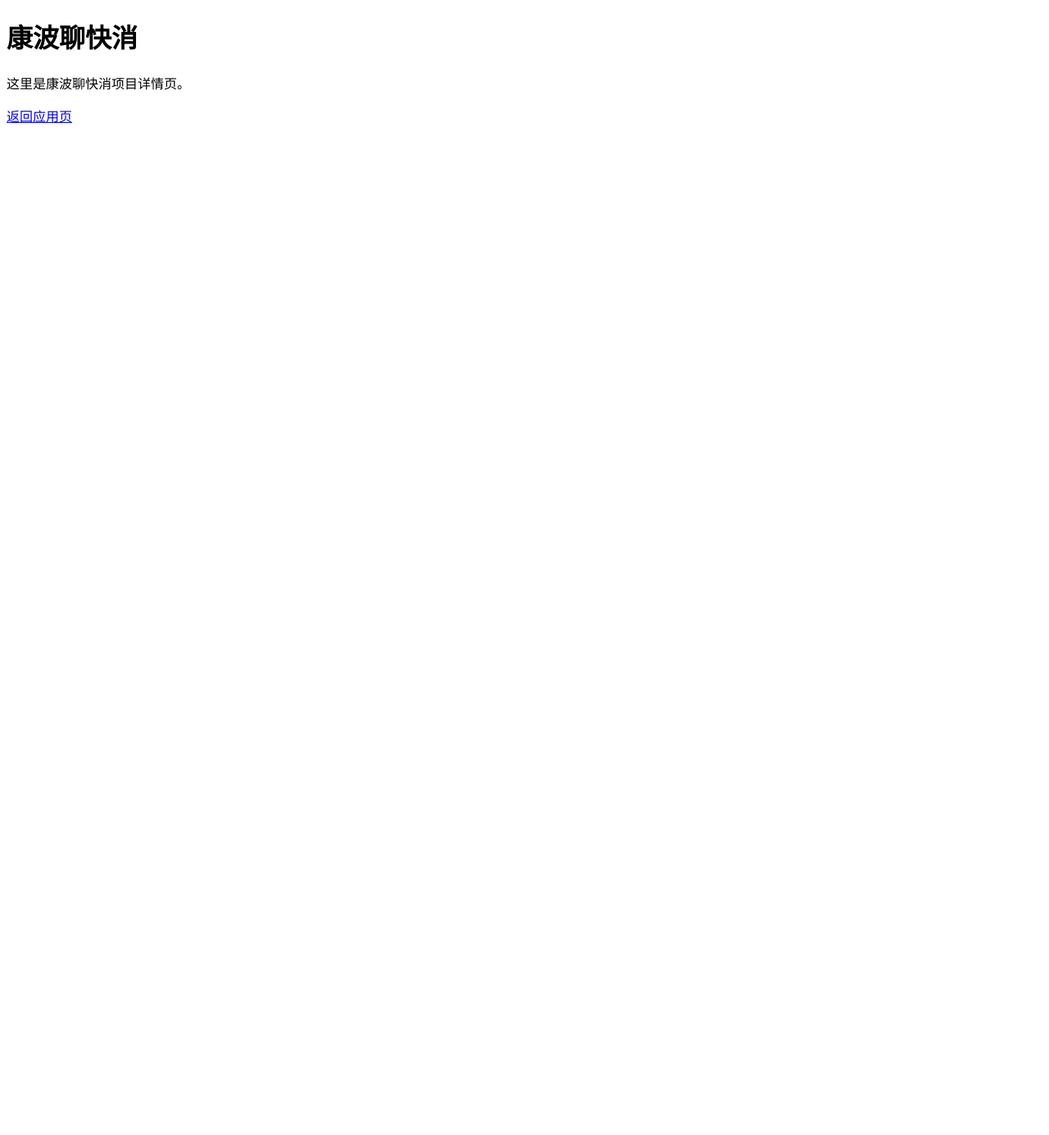
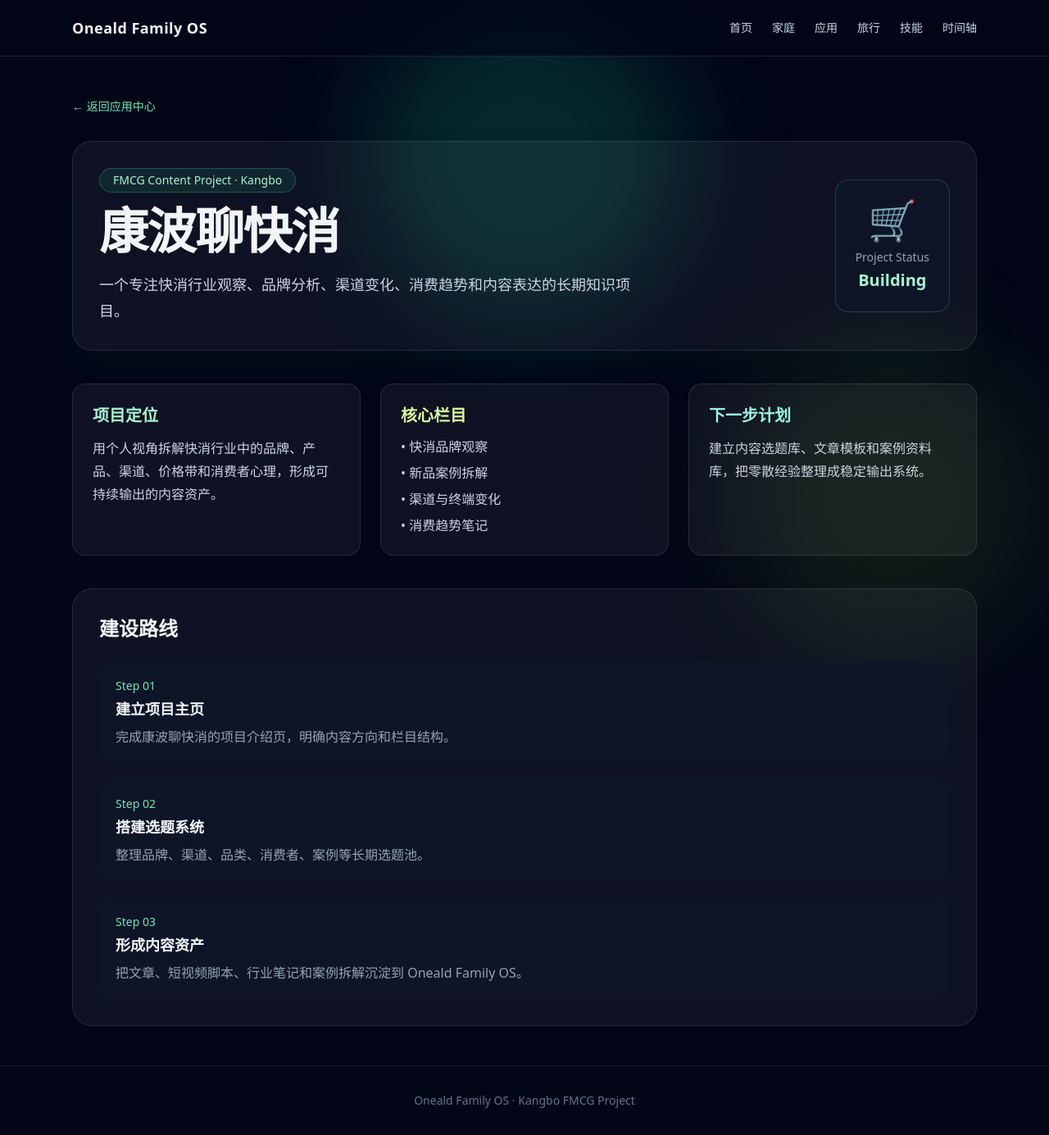
Before and after one commit to paulkang666/oneald, a website: page kangbo.html in a window 1280 px wide. Shown: the whole page at 82% size. Before the commit the page ends 800 px from the top, so only its background shows below. Drawn offline with nearby package versions, Linux system fonts and the light colour scheme.

Commit message:
Upgrade kangbo project detail page design

```diff
--- a/kangbo.html
+++ b/kangbo.html
@@ -1,12 +1,131 @@
 <!DOCTYPE html>
 <html lang="zh-CN">
 <head>
-  <meta charset="UTF-8">
+  <meta charset="UTF-8" />
+  <meta name="viewport" content="width=device-width, initial-scale=1.0" />
   <title>康波聊快消 - Oneald Family OS</title>
+  <script src="https://cdn.tailwindcss.com"></script>
 </head>
-<body>
-  <h1>康波聊快消</h1>
-  <p>这里是康波聊快消项目详情页。</p>
-  <a href="apps.html">返回应用页</a>
+
+<body class="min-h-screen bg-slate-950 text-slate-100">
+  <!-- 背景光效 -->
+  <div class="fixed inset-0 -z-10">
+    <div class="absolute top-0 left-1/2 h-96 w-96 -translate-x-1/2 rounded-full bg-emerald-500/20 blur-3xl"></div>
+    <div class="absolute bottom-0 right-0 h-96 w-96 rounded-full bg-lime-500/10 blur-3xl"></div>
+  </div>
+
+  <!-- 顶部导航 -->
+  <header class="border-b border-white/10 bg-slate-950/70 backdrop-blur">
+    <div class="mx-auto flex max-w-6xl items-center justify-between px-6 py-5">
+      <a href="index.html" class="text-lg font-bold tracking-wide">
+        Oneald Family OS
+      </a>
+
+      <nav class="hidden gap-6 text-sm text-slate-300 md:flex">
+        <a href="index.html" class="hover:text-white">首页</a>
+        <a href="family.html" class="hover:text-white">家庭</a>
+        <a href="apps.html" class="hover:text-white">应用</a>
+        <a href="travel.html" class="hover:text-white">旅行</a>
+        <a href="skills.html" class="hover:text-white">技能</a>
+        <a href="timeline.html" class="hover:text-white">时间轴</a>
+      </nav>
+    </div>
+  </header>
+
+  <!-- 主体 -->
+  <main class="mx-auto max-w-6xl px-6 py-12">
+    <!-- 返回 -->
+    <a href="apps.html" class="mb-8 inline-flex items-center text-sm text-emerald-300 hover:text-white">
+      ← 返回应用中心
+    </a>
+
+    <!-- Hero -->
+    <section class="rounded-3xl border border-white/10 bg-white/5 p-8 shadow-2xl shadow-emerald-950/30">
+      <div class="flex flex-col gap-8 md:flex-row md:items-center md:justify-between">
+        <div>
+          <div class="mb-4 inline-flex rounded-full border border-emerald-400/30 bg-emerald-400/10 px-4 py-1 text-sm text-emerald-200">
+            FMCG Content Project · Kangbo
+          </div>
+
+          <h1 class="text-4xl font-bold tracking-tight md:text-6xl">
+            康波聊快消
+          </h1>
+
+          <p class="mt-5 max-w-2xl text-lg leading-8 text-slate-300">
+            一个专注快消行业观察、品牌分析、渠道变化、消费趋势和内容表达的长期知识项目。
+          </p>
+        </div>
+
+        <div class="rounded-2xl border border-emerald-300/20 bg-slate-900/80 p-6 text-center">
+          <div class="text-5xl">🛒</div>
+          <div class="mt-3 text-sm text-slate-400">Project Status</div>
+          <div class="mt-1 text-xl font-semibold text-emerald-200">Building</div>
+        </div>
+      </div>
+    </section>
+
+    <!-- 内容卡片 -->
+    <section class="mt-10 grid gap-6 md:grid-cols-3">
+      <div class="rounded-2xl border border-white/10 bg-white/5 p-6">
+        <h2 class="text-xl font-semibold text-emerald-200">项目定位</h2>
+        <p class="mt-3 leading-7 text-slate-300">
+          用个人视角拆解快消行业中的品牌、产品、渠道、价格带和消费者心理，形成可持续输出的内容资产。
+        </p>
+      </div>
+
+      <div class="rounded-2xl border border-white/10 bg-white/5 p-6">
+        <h2 class="text-xl font-semibold text-lime-200">核心栏目</h2>
+        <ul class="mt-3 space-y-2 text-slate-300">
+          <li>• 快消品牌观察</li>
+          <li>• 新品案例拆解</li>
+          <li>• 渠道与终端变化</li>
+          <li>• 消费趋势笔记</li>
+        </ul>
+      </div>
+
+      <div class="rounded-2xl border border-white/10 bg-white/5 p-6">
+        <h2 class="text-xl font-semibold text-teal-200">下一步计划</h2>
+        <p class="mt-3 leading-7 text-slate-300">
+          建立内容选题库、文章模板和案例资料库，把零散经验整理成稳定输出系统。
+        </p>
+      </div>
+    </section>
+
+    <!-- 项目路线 -->
+    <section class="mt-10 rounded-3xl border border-white/10 bg-white/5 p-8">
+      <h2 class="text-2xl font-bold">建设路线</h2>
+
+      <div class="mt-6 space-y-5">
+        <div class="rounded-2xl bg-slate-900/70 p-5">
+          <div class="text-sm text-emerald-300">Step 01</div>
+          <h3 class="mt-1 text-lg font-semibold">建立项目主页</h3>
+          <p class="mt-2 text-slate-400">
+            完成康波聊快消的项目介绍页，明确内容方向和栏目结构。
+          </p>
+        </div>
+
+        <div class="rounded-2xl bg-slate-900/70 p-5">
+          <div class="text-sm text-emerald-300">Step 02</div>
+          <h3 class="mt-1 text-lg font-semibold">搭建选题系统</h3>
+          <p class="mt-2 text-slate-400">
+            整理品牌、渠道、品类、消费者、案例等长期选题池。
+          </p>
+        </div>
+
+        <div class="rounded-2xl bg-slate-900/70 p-5">
+          <div class="text-sm text-emerald-300">Step 03</div>
+          <h3 class="mt-1 text-lg font-semibold">形成内容资产</h3>
+          <p class="mt-2 text-slate-400">
+            把文章、短视频脚本、行业笔记和案例拆解沉淀到 Oneald Family OS。
+          </p>
+        </div>
+      </div>
+    </section>
+  </main>
+
+  <!-- 页脚 -->
+  <footer class="border-t border-white/10 px-6 py-8 text-center text-sm text-slate-500">
+    Oneald Family OS · Kangbo FMCG Project
+  </footer>
 </body>
 </html>
```
